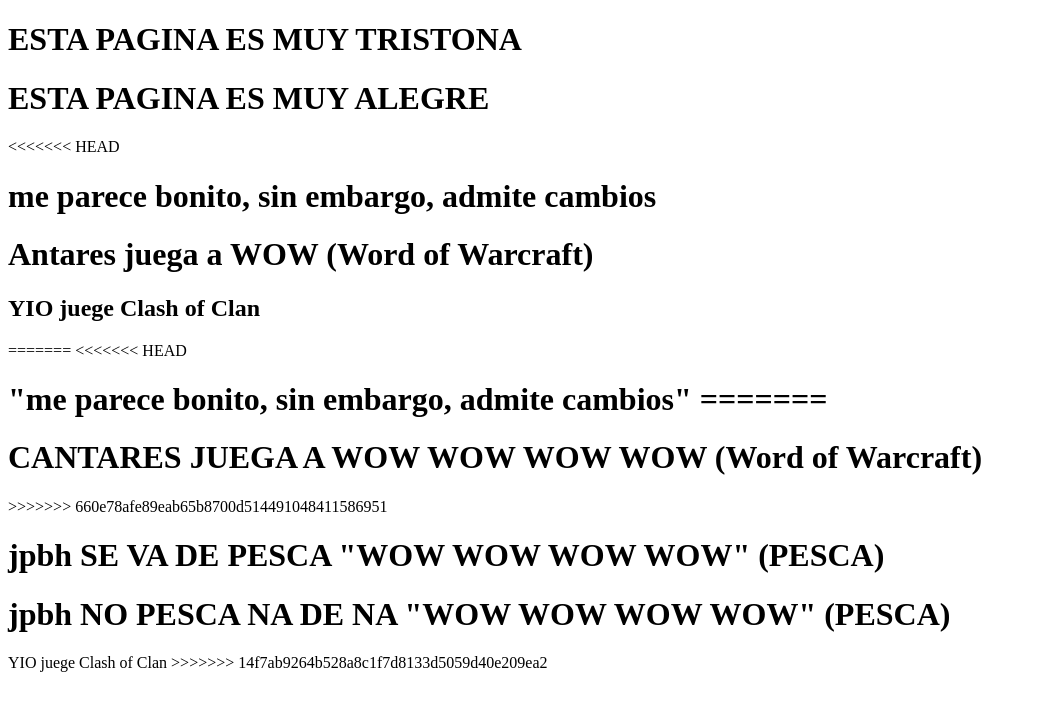
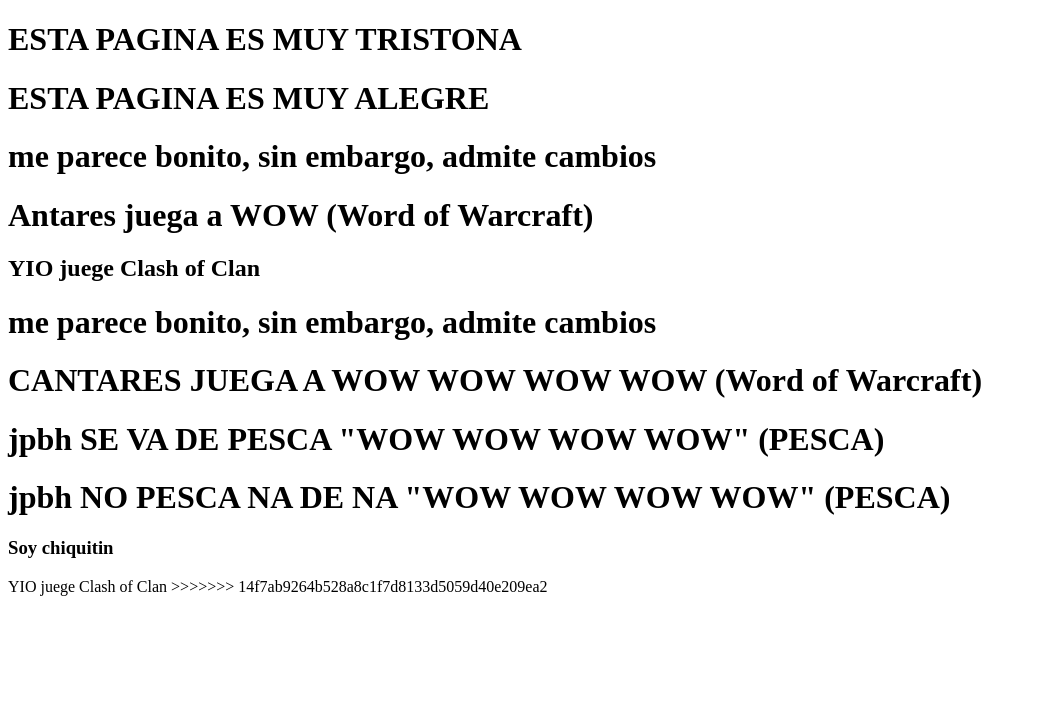
Before and after one commit to RogerdeLunel/ejercicio-practico-UF1893, a plain HTML site: page index.html in a window 1280 px wide. Shown: the whole page, without its empty margins (0-1037 px from the left). Drawn offline with Linux system fonts and the light colour scheme.

Commit message:
lo del boss no se toca 3

```diff
--- a/index.html
+++ b/index.html
@@ -8,18 +8,15 @@
     <h1>ESTA PAGINA ES MUY ALEGRE</h1>
 </head>
 <body>
-<<<<<<< HEAD
+
    <h1>me parece bonito, sin embargo, admite cambios</h1>
    <h1>Antares juega a WOW (Word of Warcraft)</h1>
    <h2>YIO juege Clash of Clan</h2>
-=======
-<<<<<<< HEAD
-   <h1>  "me parece bonito, sin embargo, admite cambios"
-=======
-    <h1>CANTARES JUEGA A WOW WOW WOW WOW (Word of Warcraft)</h1>
->>>>>>> 660e78afe89eab65b8700d514491048411586951
-<h1>jpbh SE VA DE PESCA "WOW WOW WOW WOW" (PESCA)</h1>
-<h1>jpbh NO PESCA NA DE NA "WOW WOW WOW WOW" (PESCA)</h1>
+   <h1>me parece bonito, sin embargo, admite cambios</h1>
+   <h1>CANTARES JUEGA A WOW WOW WOW WOW (Word of Warcraft)</h1>
+   <h1>jpbh SE VA DE PESCA "WOW WOW WOW WOW" (PESCA)</h1>
+   <h1>jpbh NO PESCA NA DE NA "WOW WOW WOW WOW" (PESCA)</h1>
+   <h3>Soy chiquitin</h3>
 </body>
 </html>
 </head>
```
